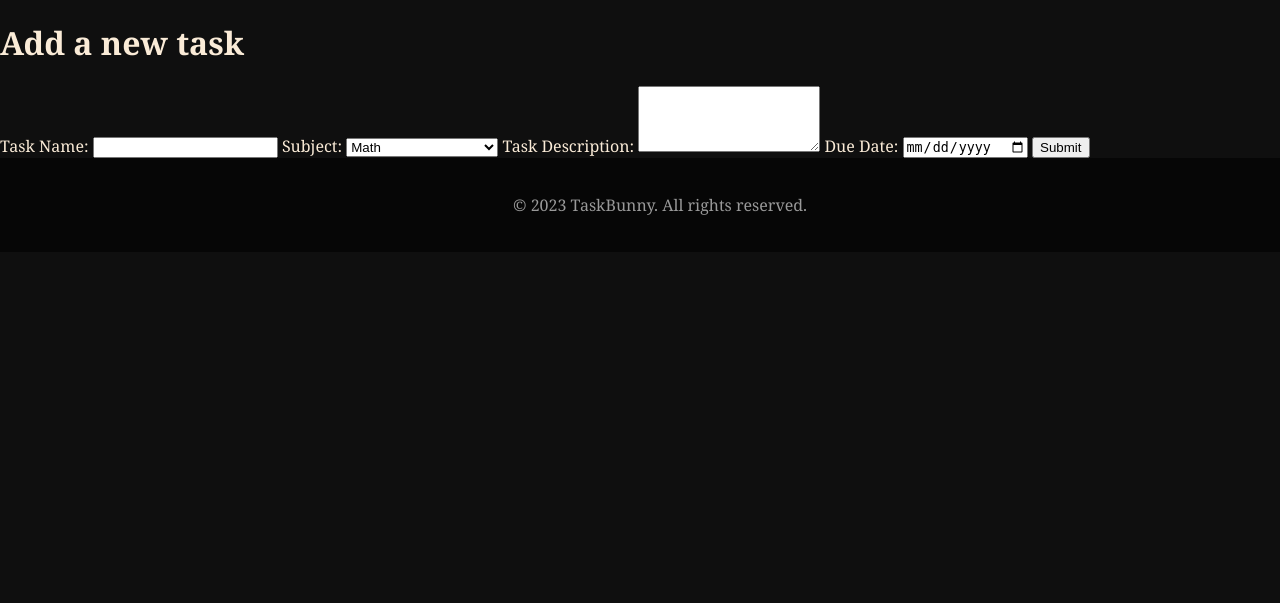
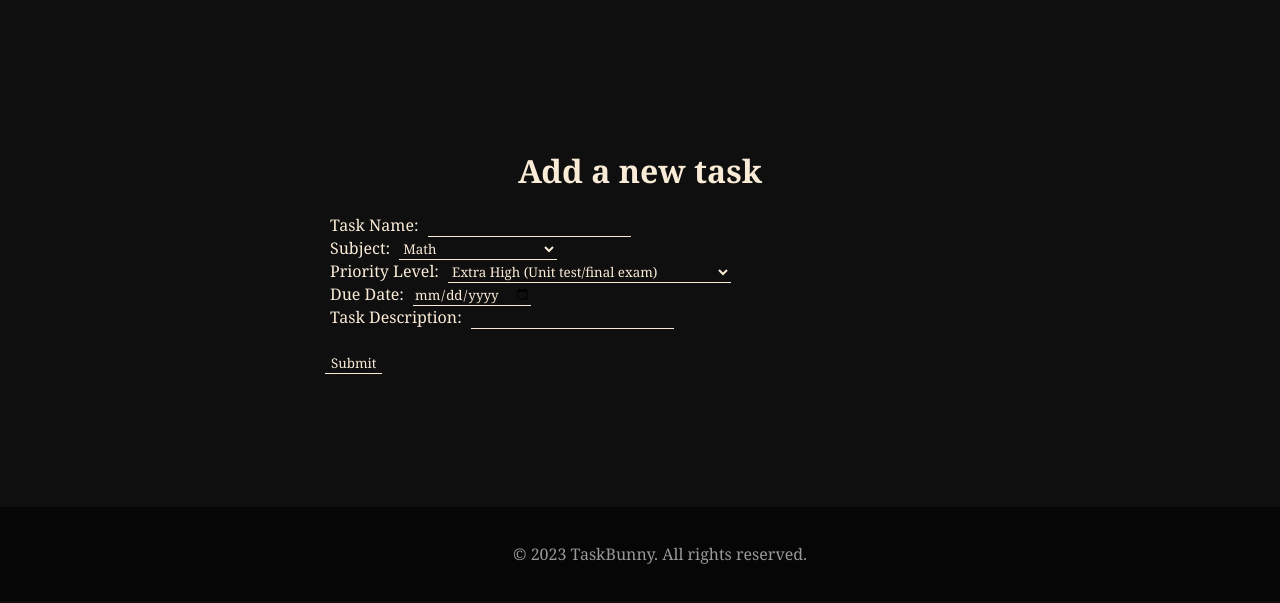
Before and after one commit to swaswa999/TimeManagemnt, a Flask app: page /newtask in a window 1280 px wide. Shown: the part 83-686 px from the top of the page. Run offline with Flask 3, Linux system fonts and the light colour scheme.

Commit message:
Worked on add task
finished all inputs, stypling and catagorys, now jest need to make python load it into a file

```diff
--- /dev/null
+++ b/time_app/static/css/new_task.css
@@ -0,0 +1,37 @@
+body, html {
+    height: 100%;
+    margin: 0;
+    font-family: Georgia, 'Times New Roman', Times, serif;
+    color: antiquewhite;
+    background-color: rgb(15, 15, 15);
+    overflow-x: hidden;
+}
+    main{
+        margin: auto;
+        width: 50%;
+        padding: 10%;
+        text-align: left;
+    }
+
+
+        h1{
+            text-align: center;
+        }
+        form, label{
+            margin: 5px;
+            width: auto;
+
+        }
+        input, option, select, button {
+            font-family: Georgia, 'Times New Roman', Times, serif;
+            background-color: rgb(15, 15, 15);
+            color: antiquewhite;
+            border: none;
+            border-bottom: 1px solid antiquewhite;
+            width: auto;
+        }
+
+        input:hover, option:hover, select:hover, button:hover{
+            color: whitesmoke;
+            border-bottom: 1px solid white;
+        }
--- a/time_app/templates/new_task.html
+++ b/time_app/templates/new_task.html
@@ -8,6 +8,7 @@
     <title>{% block title %}TaskBunny{% endblock %}</title> <!--sets title for HTML page-->
     <link rel="icon" href="{{ url_for('static', filename='img/bunnylogo.png') }}" type="image/icon type">
     <link rel="stylesheet" href="{{ url_for('static', filename='css/style.css') }}">
+    <link rel="stylesheet" href="{{ url_for('static', filename='css/new_task.css') }}">
 </head>
 
 <body>
@@ -30,6 +31,8 @@
             <label for="task_name">Task Name:</label>
             <input type="text" id="task_name" name="task_name" required>
 
+            <br>
+
             <label for="subject">Subject:</label>
                 <select id="subject" name="subject">
                     <option value="math">Math</option>
@@ -43,11 +46,26 @@
 
                 </select>
 
-            <label for="task_description">Task Description:</label>
-            <textarea id="task_description" name="task_description" rows="4" required></textarea>
+            <br>
 
+            <label for="priority">Priority Level:</label>
+                <select id="priority" name="priority">
+                    <option value="extrahigh">Extra High (Unit test/final exam)</option>
+                    <option value="high">High (Group assignments/Quizzes)</option>
+                    <option value="medium">Medium (Assignments)</option>
+                    <option value="low">Low (Optional assignments/notes/review)</option>
+                </select>
+            <br>
             <label for="due_date">Due Date:</label>
             <input type="date" id="due_date" name="due_da`te" required>
+
+            <br>
+
+            <label for="task_description">Task Description:</label>
+            <input type="text" id="task_description" name="task_description" required>
+
+            <br>
+            <br>
 
             <button type="submit">Submit</button>
         </form>
```
Also changed, not shown: time_app/static/css/style.css (line endings or trailing spaces).
